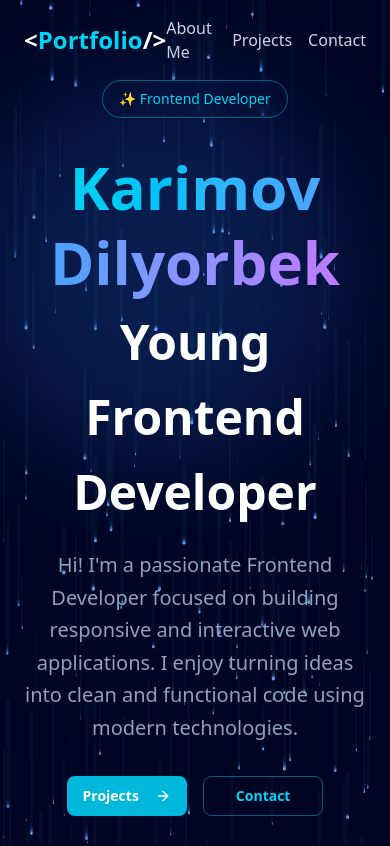
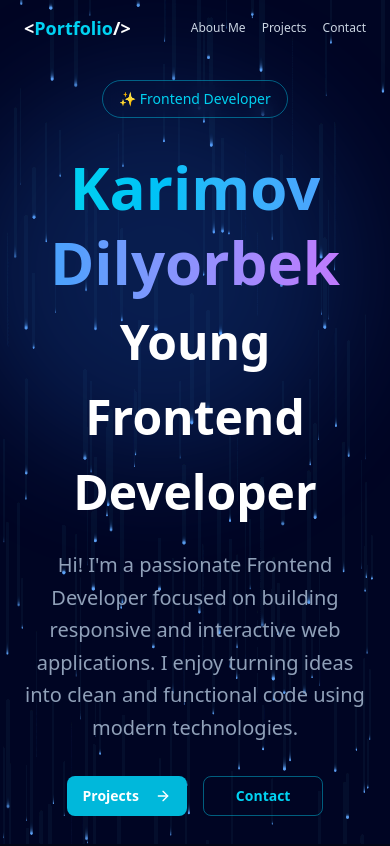
Before and after one commit to karimov-dilyorbek/karimov-portfolio, a Next.js app: page / in a window 390 px wide. Shown: the top 846 px of the page. Built offline with nearby package versions, Linux system fonts and the light colour scheme.

Commit message:
header responsive fixed

```diff
--- a/src/app/page.jsx
+++ b/src/app/page.jsx
@@ -182,7 +182,7 @@ export default function Portfolio() {
           isScrolled ? "bg-slate-950/80 backdrop-blur border-b border-slate-800" : "bg-transparent"
         }`}>
         <div className="max-w-7xl mx-auto px-6 py-4 flex justify-between items-center">
-          <div className="text-2xl font-bold sm:text-4xl ">
+          <div className="text-2xl font-bold sm:text-4xl @media (max-width: 440px) { text-[18px] }">
             <span className="text-white">{"<"}</span>
             <span className="text-cyan-400">Portfolio</span>
             <span className="text-white">{"/>"}</span>
@@ -190,17 +190,17 @@ export default function Portfolio() {
           <div className="flex gap-4 sm:gap-8  items-center">
             <a
               href="#about"
-              className="text-base sm:text-2xl text-slate-300 hover:text-cyan-400 transition-colors">
+              className="text-base sm:text-2xl text-slate-300 hover:text-cyan-400 transition-colors @media (max-width: 440px) { text-[12px] }">
               About Me
             </a>
             <a
               href="#projects"
-              className="text-base sm:text-2xl text-slate-300 hover:text-cyan-400 transition-colors">
+              className="text-base sm:text-2xl text-slate-300 hover:text-cyan-400 transition-colors @media (max-width: 440px) { text-[12px] }">
               Projects
             </a>
             <a
               href="#contact"
-              className="text-base sm:text-2xl text-slate-300 hover:text-cyan-400 transition-colors">
+              className="text-base sm:text-2xl text-slate-300 hover:text-cyan-400 transition-colors @media (max-width: 440px) { text-[12px] }">
               Contact
             </a>
           </div>
```
